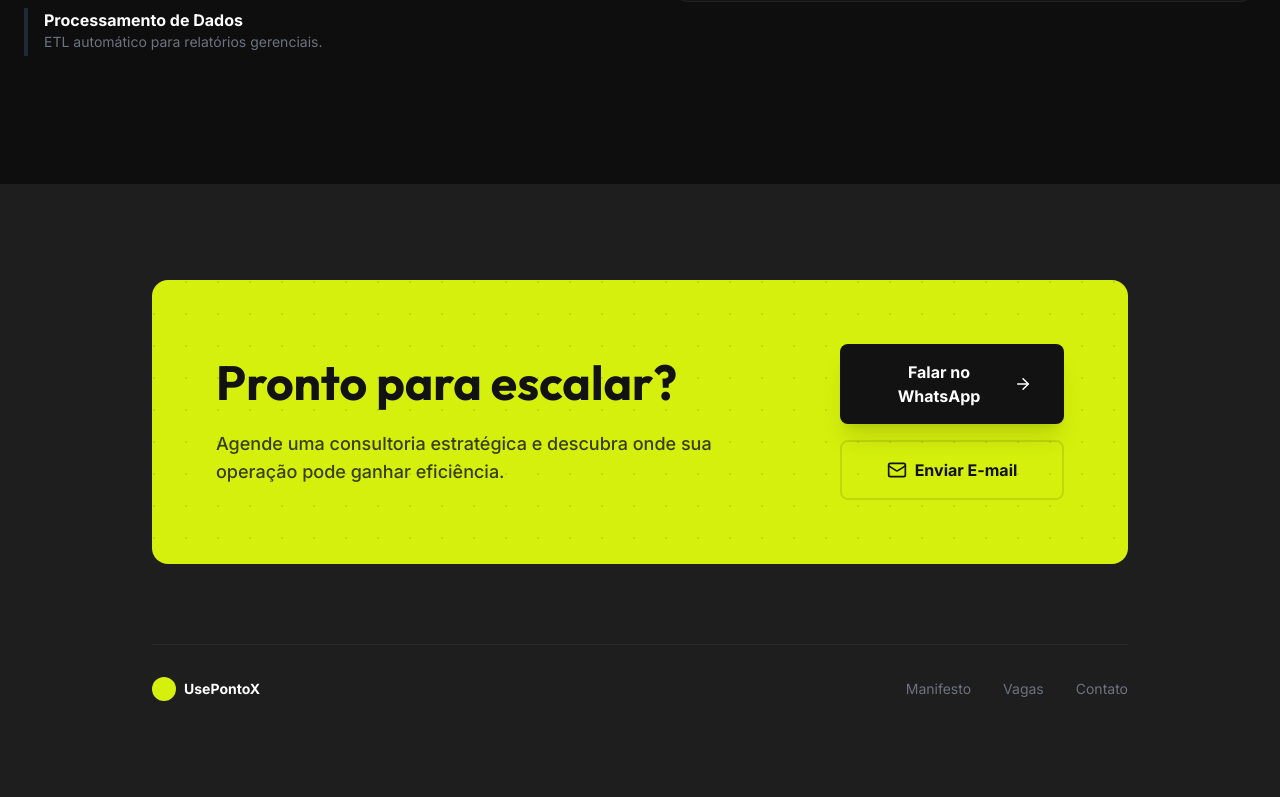
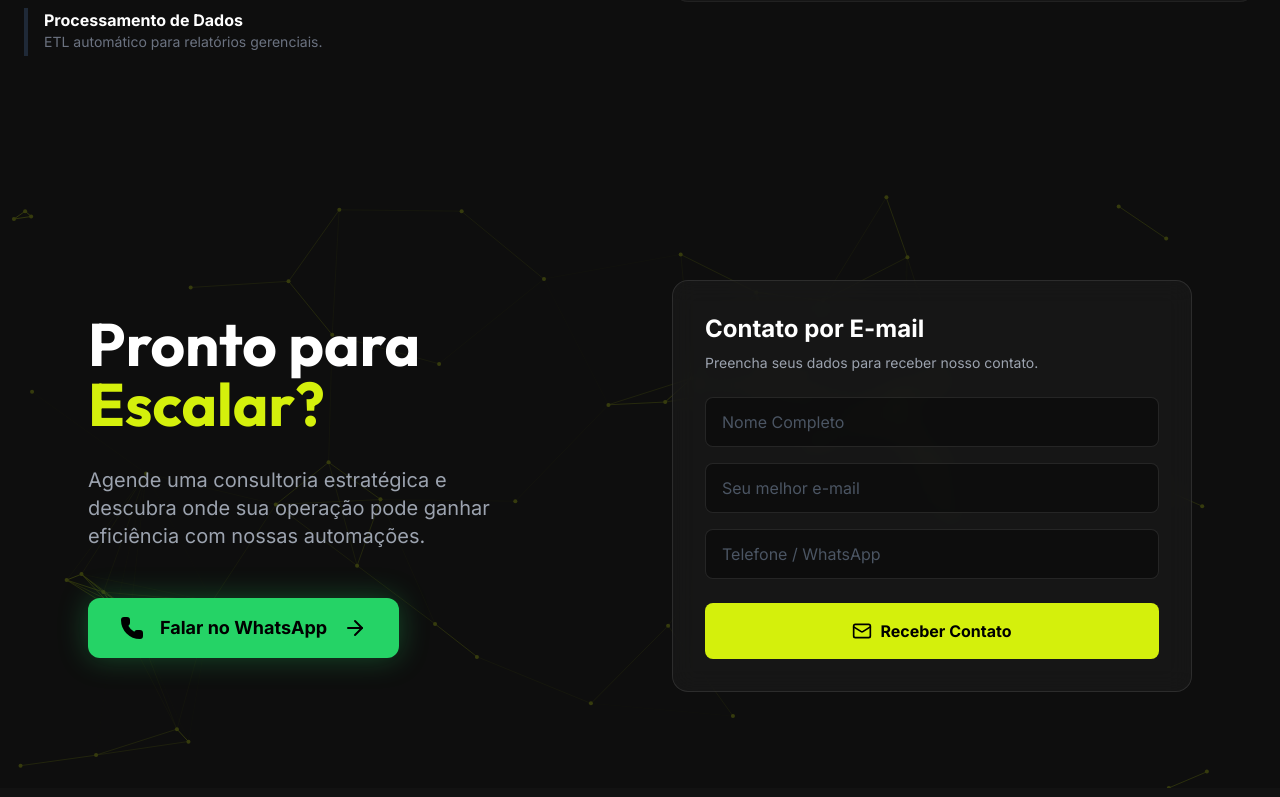
Before and after one commit to usepontox/usepontoxlandingpage, a React (Vite) app: page / in a window 1280 px wide. Shown: the part 2288-3085 px from the top of the page. Built offline with nearby package versions, Linux system fonts and the light colour scheme.

Commit message:
Update via npm run deploy

```diff
--- a/src/components/Contact.tsx
+++ b/src/components/Contact.tsx
@@ -1,55 +1,242 @@
-import { motion } from 'framer-motion';
-import { ArrowRight, Mail } from 'lucide-react';
+import { useState, useEffect, useRef } from 'react';
+import { motion, AnimatePresence } from 'framer-motion';
+import { ArrowRight, Mail, CheckCircle2, Loader2, Phone } from 'lucide-react';
 
 export function Contact() {
+    const [formState, setFormState] = useState<'idle' | 'submitting' | 'success'>('idle');
+    const canvasRef = useRef<HTMLCanvasElement>(null);
+
+    // Particle Network Effect
+    useEffect(() => {
+        const canvas = canvasRef.current;
+        if (!canvas) return;
+        const ctx = canvas.getContext('2d');
+        if (!ctx) return;
+
+        let w = canvas.width = canvas.offsetWidth;
+        let h = canvas.height = canvas.offsetHeight;
+        let particles: { x: number; y: number; vx: number; vy: number }[] = [];
+        const particleCount = 60;
+        const connectionDistance = 150;
+        let mouse = { x: 0, y: 0 };
+
+        const resize = () => {
+            w = canvas.width = canvas.offsetWidth;
+            h = canvas.height = canvas.offsetHeight;
+        };
+
+        const initParticles = () => {
+            particles = [];
+            for (let i = 0; i < particleCount; i++) {
+                particles.push({
+                    x: Math.random() * w,
+                    y: Math.random() * h,
+                    vx: (Math.random() - 0.5) * 0.5,
+                    vy: (Math.random() - 0.5) * 0.5
+                });
+            }
+        };
+
+        const animate = () => {
+            ctx.clearRect(0, 0, w, h);
+
+            // Update and draw particles
+            particles.forEach((p, i) => {
+                p.x += p.vx;
+                p.y += p.vy;
+
+                // Bounce off edges
+                if (p.x < 0 || p.x > w) p.vx *= -1;
+                if (p.y < 0 || p.y > h) p.vy *= -1;
+
+                // Interaction with mouse
+                const dx = mouse.x - p.x;
+                const dy = mouse.y - p.y;
+                const dist = Math.sqrt(dx * dx + dy * dy);
+                if (dist < 200) {
+                    p.x += dx * 0.005;
+                    p.y += dy * 0.005;
+                }
+
+                ctx.fillStyle = '#D4F00C';
+                ctx.beginPath();
+                ctx.arc(p.x, p.y, 2, 0, Math.PI * 2);
+                ctx.fill();
+
+                // Draw connections
+                for (let j = i + 1; j < particles.length; j++) {
+                    const p2 = particles[j];
+                    const dx = p.x - p2.x;
+                    const dy = p.y - p2.y;
+                    const dist = Math.sqrt(dx * dx + dy * dy);
+
+                    if (dist < connectionDistance) {
+                        ctx.strokeStyle = `rgba(212, 240, 12, ${1 - dist / connectionDistance})`;
+                        ctx.lineWidth = 1;
+                        ctx.beginPath();
+                        ctx.moveTo(p.x, p.y);
+                        ctx.lineTo(p2.x, p2.y);
+                        ctx.stroke();
+                    }
+                }
+            });
+
+            requestAnimationFrame(animate);
+        };
+
+        const handleMouseMove = (e: MouseEvent) => {
+            const rect = canvas.getBoundingClientRect();
+            mouse.x = e.clientX - rect.left;
+            mouse.y = e.clientY - rect.top;
+        };
+
+        window.addEventListener('resize', resize);
+        canvas.addEventListener('mousemove', handleMouseMove);
+
+        initParticles();
+        animate();
+
+        return () => {
+            window.removeEventListener('resize', resize);
+            canvas.removeEventListener('mousemove', handleMouseMove);
+        };
+    }, []);
+
+    const handleSubmit = async (e: React.FormEvent) => {
+        e.preventDefault();
+        setFormState('submitting');
+
+        // Simulate API call
+        await new Promise(resolve => setTimeout(resolve, 1500));
+
+        setFormState('success');
+    };
+
     return (
-        <section className="py-24 bg-surface" id="contact">
-            <div className="container mx-auto px-6 max-w-5xl">
-                <motion.div
-                    initial={{ opacity: 0, y: 20 }}
-                    whileInView={{ opacity: 1, y: 0 }}
-                    transition={{ duration: 0.6 }}
-                    viewport={{ once: true }}
-                    className="bg-primary rounded-2xl p-12 md:p-16 relative overflow-hidden flex flex-col md:flex-row items-center justify-between gap-12"
-                >
-                    {/* Background Pattern */}
-                    <div className="absolute inset-0 opacity-10"
-                        style={{ backgroundImage: 'radial-gradient(circle at 2px 2px, black 1px, transparent 0)', backgroundSize: '32px 32px' }}
-                    />
+        <section className="py-24 bg-[#0E0E0E] relative overflow-hidden" id="contact">
+            {/* Particle Canvas Background */}
+            <canvas
+                ref={canvasRef}
+                className="absolute inset-0 w-full h-full opacity-20 pointer-events-auto"
+            />
 
-                    <div className="relative z-10 text-background max-w-xl">
-                        <h2 className="text-4xl md:text-5xl font-display font-bold mb-6">
-                            Pronto para escalar?
+            <div className="container mx-auto px-6 max-w-6xl relative z-10">
+                <div className="grid lg:grid-cols-2 gap-16 items-center">
+
+                    {/* Left Side: Call to Action */}
+                    <motion.div
+                        initial={{ opacity: 0, x: -50 }}
+                        whileInView={{ opacity: 1, x: 0 }}
+                        viewport={{ once: true }}
+                    >
+                        <h2 className="text-5xl md:text-6xl font-display font-bold mb-8 leading-tight">
+                            Pronto para <br />
+                            <span className="text-primary">Escalar?</span>
                         </h2>
-                        <p className="text-lg font-medium opacity-80 mb-0">
-                            Agende uma consultoria estratégica e descubra onde sua operação pode ganhar eficiência.
+                        <p className="text-xl text-gray-400 mb-12 max-w-md">
+                            Agende uma consultoria estratégica e descubra onde sua operação pode ganhar eficiência com nossas automações.
                         </p>
-                    </div>
 
-                    <div className="relative z-10 flex flex-col gap-4 w-full md:w-auto">
-                        <button className="px-8 py-4 bg-background text-white font-bold rounded-lg hover:bg-black transition-all flex items-center justify-center gap-2 shadow-xl">
+                        <a
+                            href="https://wa.me/5541984781575"
+                            target="_blank"
+                            rel="noopener noreferrer"
+                            className="inline-flex items-center gap-4 bg-[#25D366] text-black px-8 py-4 rounded-xl font-bold text-lg hover:bg-[#1fa851] transition-all hover:scale-105 shadow-[0_0_30px_rgba(37,211,102,0.3)] group"
+                        >
+                            <Phone className="w-6 h-6 fill-current" />
                             Falar no WhatsApp
-                            <ArrowRight className="w-5 h-5" />
-                        </button>
-                        <button className="px-8 py-4 bg-transparent border-2 border-black/10 text-background font-bold rounded-lg hover:bg-black/5 transition-all flex items-center justify-center gap-2">
-                            <Mail className="w-5 h-5" />
-                            Enviar E-mail
-                        </button>
-                    </div>
-                </motion.div>
+                            <ArrowRight className="w-6 h-6 group-hover:translate-x-1 transition-transform" />
+                        </a>
+                    </motion.div>
 
-                <footer className="mt-20 pt-8 border-t border-white/5 flex flex-col md:flex-row items-center justify-between text-gray-500 text-sm">
-                    <div className="flex items-center gap-2 mb-4 md:mb-0">
-                        <div className="w-6 h-6 bg-primary rounded-full" />
-                        <span className="font-bold text-white">UsePontoX</span>
-                    </div>
+                    {/* Right Side: Contact Form */}
+                    <motion.div
+                        initial={{ opacity: 0, x: 50 }}
+                        whileInView={{ opacity: 1, x: 0 }}
+                        viewport={{ once: true }}
+                        className="bg-surface/50 backdrop-blur-md border border-white/10 p-8 rounded-2xl relative"
+                    >
+                        <AnimatePresence mode="wait">
+                            {formState === 'success' ? (
+                                <motion.div
+                                    initial={{ opacity: 0, scale: 0.9 }}
+                                    animate={{ opacity: 1, scale: 1 }}
+                                    className="text-center py-12"
+                                >
+                                    <div className="w-20 h-20 bg-primary/20 rounded-full flex items-center justify-center mx-auto mb-6 text-primary">
+                                        <CheckCircle2 className="w-10 h-10" />
+                                    </div>
+                                    <h3 className="text-2xl font-bold text-white mb-2">Mensagem Enviada!</h3>
+                                    <p className="text-gray-400">Entraremos em contato em breve.</p>
+                                    <button
+                                        onClick={() => setFormState('idle')}
+                                        className="mt-8 text-primary hover:text-white transition-colors text-sm font-medium"
+                                    >
+                                        Enviar outra mensagem
+                                    </button>
+                                </motion.div>
+                            ) : (
+                                <motion.form
+                                    initial={{ opacity: 0 }}
+                                    animate={{ opacity: 1 }}
+                                    exit={{ opacity: 0 }}
+                                    onSubmit={handleSubmit}
+                                    className="space-y-6"
+                                >
+                                    <div className="space-y-2">
+                                        <h3 className="text-2xl font-bold text-white">Contato por E-mail</h3>
+                                        <p className="text-sm text-gray-400">Preencha seus dados para receber nosso contato.</p>
+                                    </div>
 
-                    <div className="flex items-center space-x-8">
-                        <span className="hover:text-primary transition-colors cursor-pointer">Manifesto</span>
-                        <span className="hover:text-primary transition-colors cursor-pointer">Vagas</span>
-                        <span className="hover:text-primary transition-colors cursor-pointer">Contato</span>
-                    </div>
-                </footer>
+                                    <div className="space-y-4">
+                                        <div>
+                                            <input
+                                                type="text"
+                                                placeholder="Nome Completo"
+                                                required
+                                                className="w-full bg-black/40 border border-white/10 rounded-lg px-4 py-3 text-white placeholder-gray-600 focus:border-primary focus:outline-none focus:ring-1 focus:ring-primary transition-colors"
+                                            />
+                                        </div>
+                                        <div>
+                                            <input
+                                                type="email"
+                                                placeholder="Seu melhor e-mail"
+                                                required
+                                                className="w-full bg-black/40 border border-white/10 rounded-lg px-4 py-3 text-white placeholder-gray-600 focus:border-primary focus:outline-none focus:ring-1 focus:ring-primary transition-colors"
+                                            />
+                                        </div>
+                                        <div>
+                                            <input
+                                                type="tel"
+                                                placeholder="Telefone / WhatsApp"
+                                                required
+                                                className="w-full bg-black/40 border border-white/10 rounded-lg px-4 py-3 text-white placeholder-gray-600 focus:border-primary focus:outline-none focus:ring-1 focus:ring-primary transition-colors"
+                                            />
+                                        </div>
+                                    </div>
+
+                                    <button
+                                        type="submit"
+                                        disabled={formState === 'submitting'}
+                                        className="w-full bg-primary text-black font-bold py-4 rounded-lg hover:bg-[#c2dc0b] transition-all flex items-center justify-center gap-2 disabled:opacity-70 disabled:cursor-not-allowed"
+                                    >
+                                        {formState === 'submitting' ? (
+                                            <>
+                                                <Loader2 className="w-5 h-5 animate-spin" />
+                                                Enviando...
+                                            </>
+                                        ) : (
+                                            <>
+                                                <Mail className="w-5 h-5" />
+                                                Receber Contato
+                                            </>
+                                        )}
+                                    </button>
+                                </motion.form>
+                            )}
+                        </AnimatePresence>
+                    </motion.div>
+                </div>
             </div>
         </section>
     );
```
